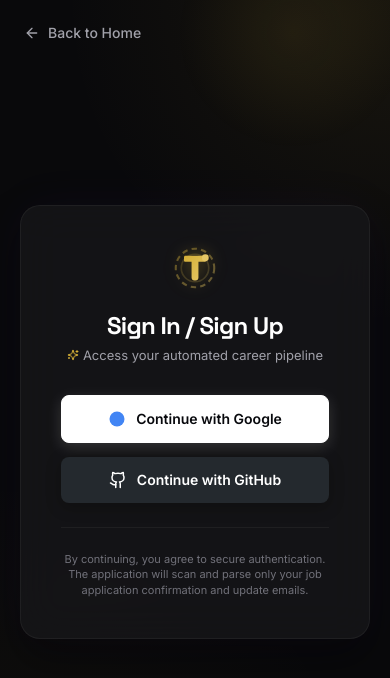
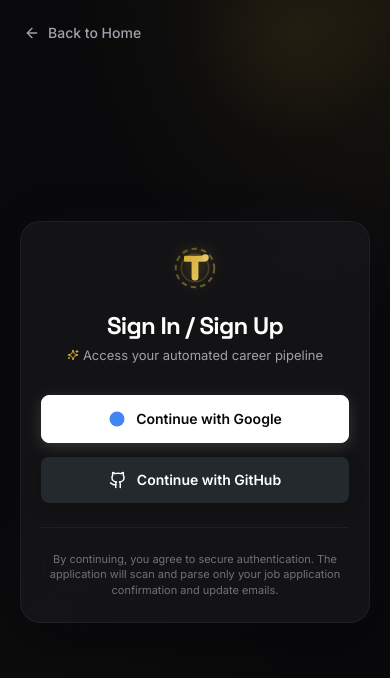
Before and after one commit to umerrauf6/TrackAI, a Next.js app: page /login in a window 390 px wide. Shown: the top 678 px of the page. Built offline with nearby package versions, Linux system fonts and the light colour scheme.

Commit message:
respomsiver

```diff
--- a/src/app/components/AddJobModal.tsx
+++ b/src/app/components/AddJobModal.tsx
@@ -86,7 +86,7 @@
             initial={{ scale: 0.95, opacity: 0, y: 15 }}
             animate={{ scale: 1, opacity: 1, y: 0 }}
             exit={{ scale: 0.95, opacity: 0, y: 15 }}
-            className="glass-panel"
+            className="glass-panel add-job-modal-card"
             style={{
               position: 'relative',
               width: '100%',
@@ -134,7 +134,7 @@
                 />
               </div>
 
-              <div style={{ display: 'grid', gridTemplateColumns: '1fr 1fr', gap: 16 }}>
+              <div className="form-grid-2col">
                 <div>
                   <label>Status / Stage</label>
                   <select
@@ -158,7 +158,7 @@
                 </div>
               </div>
 
-              <div style={{ display: 'grid', gridTemplateColumns: '1fr 1fr', gap: 16 }}>
+              <div className="form-grid-2col">
                 <div>
                   <label>Salary (Optional)</label>
                   <input
--- a/src/app/globals.css
+++ b/src/app/globals.css
@@ -587,3 +587,109 @@
     flex: 1 1 100%; /* Full width stack on mobile */
   }
 }
+
+/* Responsive Layout Classes */
+.form-grid-2col {
+  display: grid;
+  grid-template-columns: 1fr 1fr;
+  gap: 16px;
+}
+
+.mockup-grid {
+  display: grid;
+  grid-template-columns: 1fr 2fr;
+  gap: 16px;
+  text-align: left;
+}
+
+.details-drawer-header {
+  padding: 24px 30px 10px 30px;
+  border-bottom: 1px solid var(--border-color);
+  display: flex;
+  flex-direction: column;
+  gap: 12px;
+  background: #111113;
+}
+
+.details-drawer-body {
+  flex: 1;
+  overflow-y: auto;
+  padding: 30px;
+  display: flex;
+  flex-direction: column;
+  gap: 24px;
+}
+
+/* Base states for mobile sidebar button */
+.mobile-sidebar-toggle {
+  display: none;
+}
+
+/* Media Queries */
+@media (max-width: 1024px) {
+  .sidebar {
+    position: fixed !important;
+    top: 0;
+    left: 0;
+    bottom: 0;
+    height: 100vh;
+    transform: translateX(-100%);
+    transition: transform 0.3s cubic-bezier(0.16, 1, 0.3, 1);
+    z-index: 100;
+    box-shadow: 20px 0 50px rgba(0, 0, 0, 0.8) !important;
+  }
+
+  .sidebar.mobile-open {
+    transform: translateX(0) !important;
+  }
+
+  .mobile-sidebar-toggle {
+    display: flex !important;
+  }
+
+  .top-bar {
+    padding: 0 24px !important;
+  }
+
+  .dashboard-content-area {
+    padding: 24px !important;
+  }
+}
+
+@media (max-width: 768px) {
+  .mockup-grid {
+    grid-template-columns: 1fr !important;
+  }
+
+  .top-bar {
+    padding: 0 16px !important;
+  }
+
+  .dashboard-content-area {
+    padding: 16px !important;
+  }
+}
+
+@media (max-width: 576px) {
+  .login-card,
+  .profile-card,
+  .add-job-modal-card {
+    padding: 24px 20px !important;
+  }
+
+  .details-drawer-header {
+    padding: 16px 20px 8px 20px !important;
+  }
+
+  .details-drawer-body {
+    padding: 20px !important;
+    gap: 16px !important;
+  }
+}
+
+@media (max-width: 480px) {
+  .form-grid-2col {
+    grid-template-columns: 1fr !important;
+    gap: 12px !important;
+  }
+}
--- a/src/app/login/page.tsx
+++ b/src/app/login/page.tsx
@@ -76,7 +76,7 @@
         initial={{ y: 20, opacity: 0 }}
         animate={{ y: 0, opacity: 1 }}
         transition={{ duration: 0.5, ease: 'easeOut' }}
-        className="glass-panel"
+        className="glass-panel login-card"
         style={{
           width: '100%',
           maxWidth: 440,
--- a/src/app/page.tsx
+++ b/src/app/page.tsx
@@ -135,7 +135,7 @@
             </div>
 
             {/* Visual Email to Card Stagger Demo */}
-            <div style={{ display: 'grid', gridTemplateColumns: '1fr 2fr', gap: 16, textAlign: 'left' }}>
+            <div className="mockup-grid">
               <div className="glass-panel" style={{ padding: 16, background: 'rgba(0, 0, 0, 0.25)', borderRadius: 10 }}>
                 <span style={{ fontSize: 10, color: 'var(--accent)', fontWeight: 600 }}>INCOMING GMAIL DETECTED</span>
                 <h4 style={{ fontSize: 13, margin: '4px 0', color: 'white' }}>Google Careers</h4>
--- a/src/app/profile/page.tsx
+++ b/src/app/profile/page.tsx
@@ -113,7 +113,7 @@
         initial={{ y: 20, opacity: 0 }}
         animate={{ y: 0, opacity: 1 }}
         transition={{ duration: 0.5 }}
-        className="glass-panel"
+        className="glass-panel profile-card"
         style={{
           width: '100%',
           maxWidth: 550,
```
Also changed, not shown: src/app/components/JobDetailsDrawer.tsx (+3 -10 lines), src/app/dashboard/page.tsx (+37 -5 lines).
